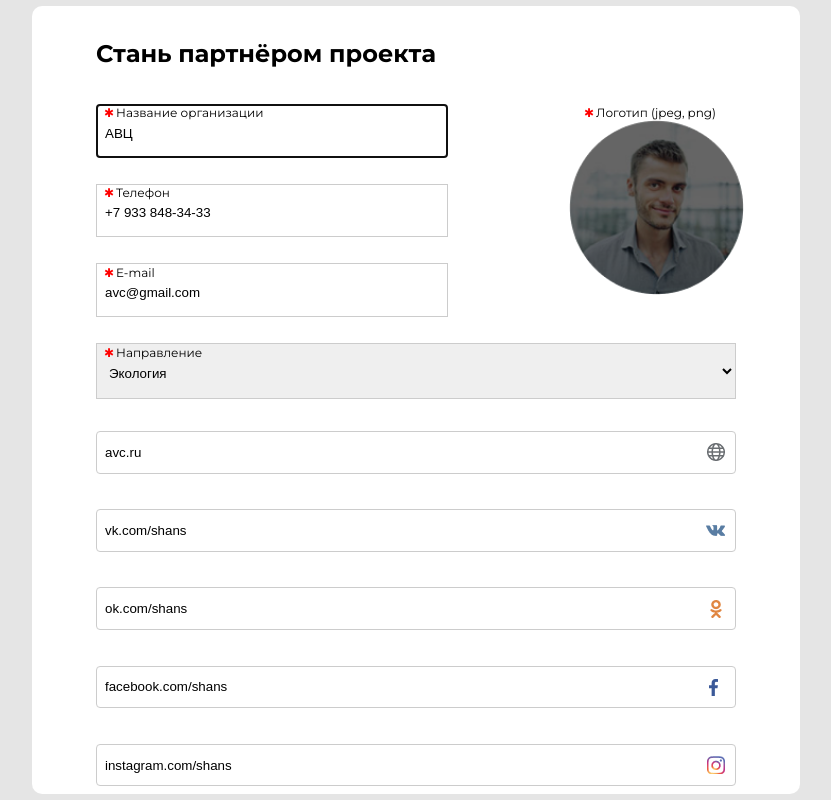
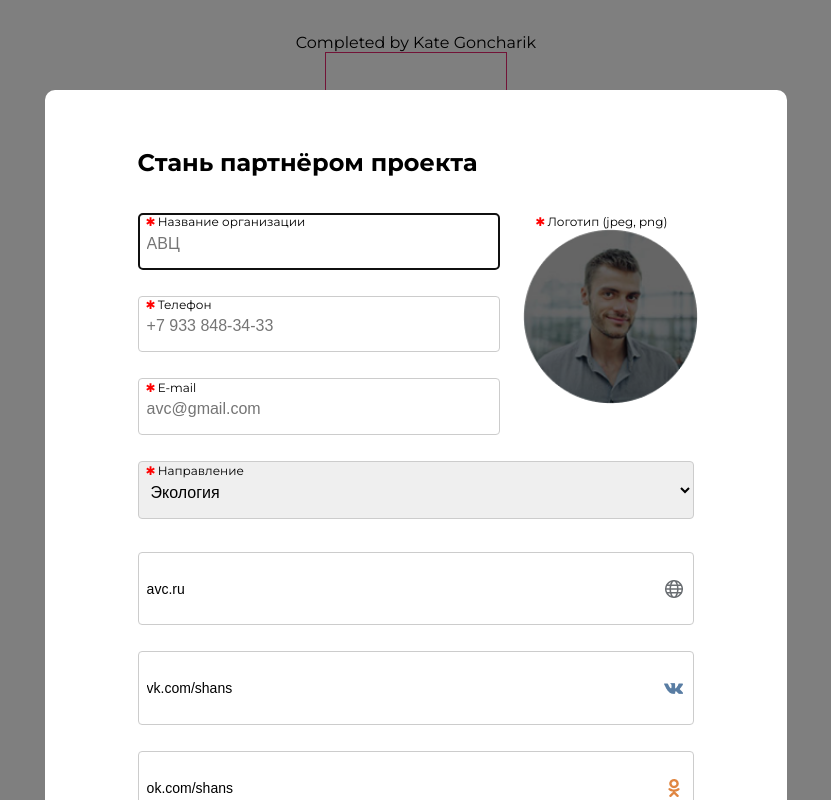
Before and after one commit to KateGoncharik/coding-test-task, a website with bundled scripts: page index.html in a window 1280 px wide. Both pictures are taken after a click on the button "Написать". Shown: the whole page, without its empty margins (224-1055 px from the left). Built offline with nearby package versions, Linux system fonts and the light colour scheme.

Commit message:
fix: correct layout

```diff
--- a/src/components/form/data.js
+++ b/src/components/form/data.js
@@ -43,7 +43,7 @@ const inputsData = [
   },
 ];
 
-const notRequiredInputWithLabelData = {
+const leaderNameInputData = {
   name: 'leader-name',
   placeholder: 'Александров Иван Васильевич',
   label: 'Руководитель',
@@ -55,7 +55,7 @@ const requiredInputsData = [
   {
     name: 'org-name',
     placeholder: 'АВЦ',
-    className: 'required-form-input',
+    className: 'required-input',
     type: 'text',
     label: 'Название организации',
     hint: 'Must contain 1-20 chars',
@@ -63,7 +63,7 @@ const requiredInputsData = [
   {
     name: 'telephone',
     placeholder: '+7 933 848-34-33',
-    className: 'required-form-input',
+    className: 'required-input',
     type: 'tel',
     label: 'Телефон',
     hint: 'Must look like that: +7 933 848-34-33',
@@ -71,11 +71,11 @@ const requiredInputsData = [
   {
     name: 'email',
     placeholder: 'avc@gmail.com',
-    className: 'required-form-input',
+    className: 'required-input',
     type: 'email',
     label: 'E-mail',
     hint: 'Must be valid email',
   },
 ];
 
-export { inputsData, requiredInputsData, notRequiredInputWithLabelData };
+export { inputsData, requiredInputsData, leaderNameInputData };
--- a/src/components/form/form.js
+++ b/src/components/form/form.js
@@ -40,13 +40,14 @@ const createBecomeMemberForm = () => {
   };
 
   cancelButton.addListener('click', closeModal);
-
-  return new Component(
+  const form = new Component(
     { tag: 'form', className: 'become-member-form' },
     createRequiredInputs(),
     createInputs(),
     new Component({ className: 'buttons-wrapper' }, becomeMemberButton, cancelButton)
   );
+  form.setAttribute('method', 'dialog');
+  return form;
 };
 
 export { createBecomeMemberForm };
--- a/src/components/form/inputs.js
+++ b/src/components/form/inputs.js
@@ -1,5 +1,5 @@
 import { Component } from '../../component.js';
-import { inputsData, notRequiredInputWithLabelData, requiredInputsData } from './data.js';
+import { inputsData, leaderNameInputData, requiredInputsData } from './data.js';
 import { createSelect } from './sphere-select.js';
 import { createUploadInput } from './upload-input.js';
 
@@ -24,7 +24,7 @@ const createRequiredInputs = () => {
   );
 
   return new Component(
-    { className: 'form-container' },
+    { className: 'form-header-container' },
     new Component({ className: 'required-inputs-group-wrapper' }, requiredInputsLeftGroupWrapper, createUploadInput()),
     createSelect()
   );
@@ -34,15 +34,15 @@ const createLeaderNameInput = () => {
   const wrapper = new Component({ className: 'required-input-wrapper' });
   const input = new Component({
     tag: 'input',
-    className: `${notRequiredInputWithLabelData.className} required-form-input`,
+    className: `${leaderNameInputData.className} required-input`,
   });
-  input.setAttribute('name', notRequiredInputWithLabelData.name);
-  input.setAttribute('type', notRequiredInputWithLabelData.type);
+  input.setAttribute('name', leaderNameInputData.name);
+  input.setAttribute('type', leaderNameInputData.type);
 
-  input.setAttribute('placeholder', notRequiredInputWithLabelData.placeholder);
-  const label = createLabel(false, notRequiredInputWithLabelData.label);
+  input.setAttribute('placeholder', leaderNameInputData.placeholder);
+  const label = createLabel(false, leaderNameInputData.label);
 
-  const hint = new Component({ className: 'hint hide', text: notRequiredInputWithLabelData.hint });
+  const hint = new Component({ className: 'hint hide', text: leaderNameInputData.hint });
 
   wrapper.appendChildren([label, input, hint]);
   return wrapper;
@@ -52,7 +52,7 @@ const createInputs = () => {
   return new Component(
     { className: 'not-required-inputs-wrapper' },
     ...inputsData.map((inputData) => {
-      const input = new Component({ tag: 'input', className: inputData.className });
+      const input = new Component({ tag: 'input', className: `${inputData.className} not-required-input` });
       input.setAttribute('name', inputData.name);
       input.setAttribute('type', 'text');
       input.setAttribute('placeholder', inputData.placeholder);
--- a/src/components/form/sphere-select.js
+++ b/src/components/form/sphere-select.js
@@ -9,11 +9,11 @@ export const createSelect = () => {
   ecologyOption.setAttribute('selected', true);
   ecologyOption.setAttribute('value', 'Экология');
 
-  const sphereSelect = new Component({ tag: 'select', className: 'required-form-input' }, economyOption, ecologyOption);
+  const sphereSelect = new Component({ tag: 'select', className: 'required-input' }, economyOption, ecologyOption);
   sphereSelect.setAttribute('name', 'sphere');
   sphereSelect.setAttribute('required', true);
 
-  const label = createLabel(true, 'Направление')
+  const label = createLabel(true, 'Направление');
 
   label.setAttribute('for', 'sphere');
 
--- a/style.css
+++ b/style.css
@@ -2,7 +2,7 @@
   --pink: #e5266e;
   --white: #ffffff;
   --cancel: #0848c0;
-  --black: var(--black);
+  --black: black;
   --dark-grey: rgba(0, 0, 0, 0.5);
   --grey: #ccc;
   --red: red;
@@ -40,24 +40,39 @@
 }
 
 .dialog {
-  width: 50%;
-  padding: 1% 5%;
+  width: 58%;
+  padding: 3% 0;
+  margin: 7% auto;
   border: none;
   border-radius: 10px;
+}
+
+.dialog::backdrop {
+  background-color: var(--dark-grey);
 }
 
 .dialog::-webkit-scrollbar {
   width: 0;
 }
 
+.modal-container {
+  width: 75%;
+  margin: 0 auto;
+  display: flex;
+  flex-direction: column;
+  justify-content: center;
+}
+
 .become-member-form {
+  width: 100%;
+  margin: auto;
   display: flex;
   flex-direction: column;
   justify-content: space-between;
   border: none;
 }
 
-.form-container {
+.form-header-container {
   display: flex;
   flex-direction: column;
   margin-bottom: 3%;
@@ -91,7 +106,7 @@
 .required-inputs-group {
   display: flex;
   flex-direction: column;
-  width: 55%;
+  width: 65%;
 }
 
 .required-input-wrapper {
@@ -106,14 +121,19 @@
   font-size: 0.75rem;
 }
 
-.required-form-input {
+.required-input {
   padding: 1.3rem 0 1rem 0.5rem;
-  border: 1px solid var(--grey);
-  margin-top: 1rem;
   width: 100%;
+  font-size: 16px;
   box-sizing: border-box;
 }
 
+.required-input,.not-required-input {
+  border: 1px solid var(--grey);
+  border-radius: 4px;
+  margin-top: 1rem;
+
+}
 
 .red {
   color: var(--red);
@@ -130,7 +150,7 @@
   display: flex;
   flex-direction: column;
   align-items: center;
-  width: 25%;
+  width: 30%;
 }
 
 .upload-input {
@@ -206,28 +226,16 @@
   flex-direction: column;
 }
 
-.global-input,
-.vk-input,
-.ok-input,
-.fb-input,
-.inst-input,
-.youtube-input {
+.not-required-input {
   display: flex;
-  padding: 2% 0.5rem;
-  margin: 2% 0;
+  padding: 5% 0.5rem;
+  font-size: 14px;
   background-size: 18px;
-  border: 1px solid var(--grey);
-  border-radius: 4px;
+
 }
 
-.required-form-input::placeholder,
-.global-input::placeholder,
-.vk-input::placeholder,
-.ok-input::placeholder,
-.fb-input::placeholder,
-.inst-input::placeholder,
-.youtube-input::placeholder,
-.leader-name-input::placeholder {
+
+.not-required-input::placeholder {
   color: var(--black);
 }
 
@@ -303,6 +311,12 @@
   width: 100%;
 }
 
+@media (max-width: 1100px) {
+  .dialog {
+    margin: 1% auto;
+  }
+}
+
 @media (max-width: 900px) {
   .dialog {
     width: 70%;
```
